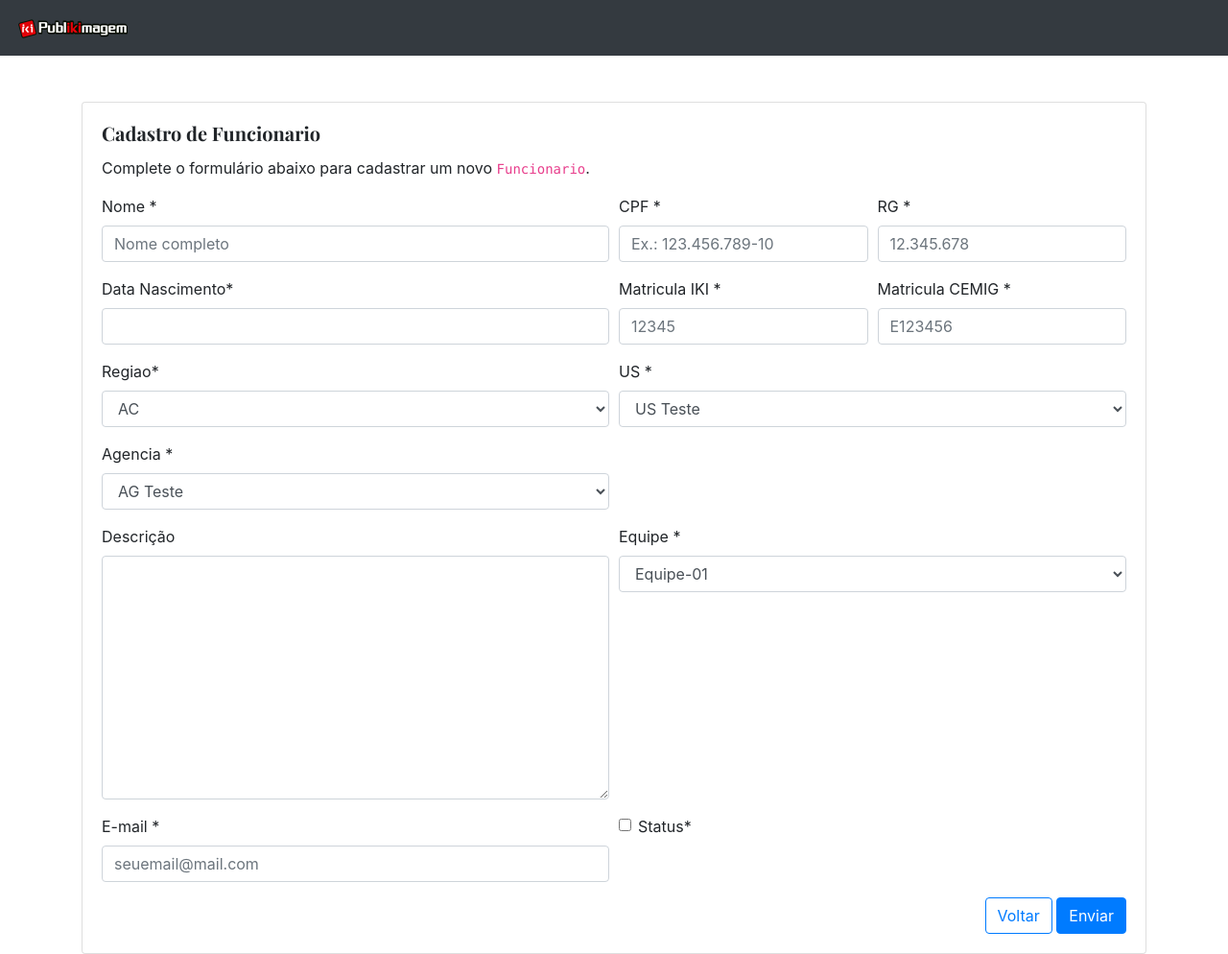
After one commit to peedrorickh/ApplicationIKI, a Django app: page /criar/funcionario/ in a window 1280 px wide. The commit adds this page. Shown: the whole page at 96% size. Run offline with Django 3.2, Linux system fonts and the light colour scheme; some libraries are stand-ins or nearby versions.

Commit message:
Forms-test

```diff
--- a/Application/settings.py
+++ b/Application/settings.py
@@ -73,6 +73,8 @@ TEMPLATES = [
     },
 ]
 
+CRISPY_TEMPLATE_PACK = 'bootstrap4'
+
 WSGI_APPLICATION = 'Application.wsgi.application'
 
 
--- /dev/null
+++ b/webApp/forms.py
@@ -0,0 +1,118 @@
+from django import forms
+from .models import Funcionario
+
+REGIAO = (
+    ('AC','AC'),
+    ('AL','AL'),
+    ('AP','AP'),
+    ('AM','AM'),
+    ('BA','BA'),
+    ('CE','CE'),
+    ('DF','DF')
+
+    )
+US = (
+    ('US','US Teste'),
+    ('US','US Teste'),
+    ('US','US Teste'),
+    ('US','US Teste'),
+    ('US','US Teste'),
+    ('US','US Teste'),
+    ('US','US Teste')
+)
+
+AGENCIA = (
+    ('AG','AG Teste'),
+    ('AG','AG Teste'),
+    ('AG','AG Teste'),
+    ('AG','AG Teste'),
+    ('AG','AG Teste'),
+    ('AG','AG Teste'),
+    ('AG','AG Teste')
+)
+EQUIPES = (
+    ('EQ','Equipe-01'),
+    ('EQ','Equipe-02'),
+    ('EQ','Equipe-03')
+)
+
+class FuncionarioForm(forms.ModelForm):
+    nome = forms.CharField(
+        label='Nome ',
+        widget=forms.TextInput(attrs={'placeholder': 'Nome completo'}))
+    cpf = forms.CharField(
+        max_length=11,
+        label='CPF ',
+        widget=forms.TextInput(attrs={'placeholder': 'Ex.: 123.456.789-10'}))
+    email = forms.EmailField(
+        label='E-mail ',
+        widget=forms.TextInput(attrs={'placeholder': 'seuemail@mail.com'}))
+    rg = forms.CharField(
+        required= True,
+        label='RG ',
+        widget=forms.TextInput(attrs={'placeholder': '12.345.678'})
+    )
+    dt_nascimento = forms.DateField(
+        label='Data Nascimento',
+        required=True,
+    )
+    matricula_iki = forms.CharField(
+        label='Matricula IKI ',
+        widget=forms.TextInput(attrs={'placeholder': '12345'})
+    )
+    matricula_cemig = forms.CharField(
+        label='Matricula CEMIG ',
+        max_length=7,
+        widget=forms.TextInput(attrs={'placeholder': 'E123456'})
+    )
+    regiao = forms.ChoiceField( choices=REGIAO
+    )
+
+    us = forms.ChoiceField(
+        label='US ',
+        choices=US,
+    )
+    agencia = forms.ChoiceField(
+        label='Agencia ',
+        choices=AGENCIA,
+    )
+    descricao = forms.CharField(
+        label='Descrição ',
+        widget=forms.Textarea,
+        required = False
+    )
+
+    equipe = forms.ChoiceField(
+        label='Equipe ',
+        choices=EQUIPES
+    )
+    dt_admissao = forms.DateField(
+        label='Data Admissão',
+        required=True,
+    )
+    status = forms.BooleanField(
+        label='Status'
+    )
+
+    class Meta:
+
+        model = Funcionario
+
+        fields = [
+
+            'nome',
+            'cpf',
+            'rg',
+            'dt_nascimento',
+            'matricula_iki',
+            'matricula_cemig',
+            'regiao',
+            'us',
+            'agencia',
+            'descricao',
+            'equipe',
+            'email',
+            'dt_admissao',
+            'funcao',
+            'status'
+        ]
--- a/webApp/models.py
+++ b/webApp/models.py
@@ -4,6 +4,7 @@ from django.utils import timezone
 from django.contrib.auth.models import User
 from djrichtextfield.models import RichTextField
 
+#Primeiro teste Models
 """
 #Model para atribuir Cargos
 class Cargo(models.Model):
@@ -57,6 +58,8 @@ class Post(models.Model):
 
 """
 
+#Segundo teste Models
+"""
 class Cargo(models.Model):
     funcao = models.CharField(max_length=20)
     descricao = models.TextField(max_length=50)
@@ -102,3 +105,85 @@ class Prova(models.Model):
 
         def __str__(self):
             return (str(self.aluno))
+"""
+
+#Terceito teste models
+
+class Funcionario(models.Model):
+    nome = models.CharField(max_length=50)
+    cpf = models.CharField(max_length=11)
+    rg = models.CharField(max_length=10)
+    dt_nascimento = models.DateField()
+    matricula_iki = models.CharField(max_length=5)
+    matricula_cemig = models.CharField(max_length=7)
+    regiao = models.CharField(max_length=30)
+    us = models.CharField(max_length=30)
+    agencia = models.CharField(max_length=30)
+    descricao = models.TextField(max_length=40)
+    equipe = models.CharField(max_length=9)
+    email = models.EmailField()
+    dt_admissao = models.DateField()
+    funcao = models.CharField(max_length=15)
+    status = models.BooleanField()
+
+    def __str__(self):
+        return self.nome
+
+class Controle(models.Model):
+    funcionario = models.CharField(max_length=50)
+    matricula = models.CharField(max_length=7)
+    pis = models.CharField(max_length=15)
+    dias_semana = models.IntegerField()
+    dias_pagar = models.IntegerField()
+    vale_transporte = models.BooleanField()
+    opcao = models.CharField(max_length=25)
+    tarifa_ida = models.DecimalField(max_digits=3, decimal_places=2)
+    tarifa_volta = models.DecimalField(max_digits=3, decimal_places=2)
+    total_dia = models.IntegerField()
+    saldo_mes = models.DecimalField(max_digits=3, decimal_places=2)
+    recarregar = models.BooleanField()
+    doc_pendente = models.BooleanField()
+    folha_ponto = models.BooleanField()
+    ferias_inicio = models.DateField()
+    termino_ferias = models.DateField()
+    ASO_periodico = models.BooleanField()
+    plano_saude = models.BooleanField()
+    plano_odonto = models.BooleanField()
+
+    def __str__(self):
+        return self.matricula
+
+class DadosBancarios(models.Model):
+    funcionario = models.CharField(max_length=50)
+    matricula = models.CharField(max_length=7)
+    bco_ag_d_sal = models.IntegerField()
+    cta_dep_sal = models.IntegerField()
+    salario = models.DecimalField(max_digits=5, decimal_places=2)
+    banco = models.CharField(max_length=25)
+    agencia = models.IntegerField()
+    conta = models.IntegerField()
+    operacao = models.IntegerField()
+    confirmado = models.BooleanField()
+    numero_card = models.IntegerField()
+
+    def __str__(self):
+        return self.matricula
+
+class Treinamento(models.Model):
+    titulo = models.CharField(max_length=25, null=False, blank=False, unique=True)
+    autor = models.ForeignKey(User, on_delete=models.SET_NULL, null=True)
+    resumo = RichTextField()
+    dt_publicacao = models.DateField(auto_now=True)
+    publicacao = RichTextField()
+
+    def __str__(self):
+        return self.titulo
+
+
+class Prova(models.Model):
+    nota = models.IntegerField()
+    titulo = models.ForeignKey(Treinamento, on_delete=models.SET_NULL, null=True)
+    aluno = models.ForeignKey(Funcionario,  on_delete=models.SET_NULL, null=True)
+
+    def __str__(self):
+        return (str(self.aluno))
--- /dev/null
+++ b/webApp/templates/cadastrar_funcionario.html
@@ -0,0 +1,55 @@
+{% extends "webApp/base.html" %}
+{% load crispy_forms_filters %}
+
+{% load crispy_forms_tags %}
+
+{% block title %}ApplicationIKI - Cadastrar Cliente{% endblock %}
+
+{% block content %}
+
+<div class="container mt-5">
+  <div class="row">
+    <div class="col-lg-12 col-md-12 col-sm-12 col-xs-12">
+      <div class="card">
+        <div class="card-body">
+          <h5 class="card-title">Cadastro de Funcionario</h5>
+            <p class="card-text">
+              Complete o formulário abaixo para cadastrar
+              um novo <code>Funcionario</code>.
+            </p>
+            <form method="post">
+              {% csrf_token %}
+              <div class="form-row">
+                    <div class="form-group col-md-6 mb-0">{{ form.nome|as_crispy_field }}</div>
+                    <div class="form-group col-md-3 mb-0">{{ form.cpf|as_crispy_field }}</div>
+                    <div class="form-group col-md-3 mb-0">{{ form.rg|as_crispy_field }}</div>
+              </div>
+                <div class="form-row">
+                    <div class="form-group col-md-6 mb-0">{{ form.dt_nascimento|as_crispy_field }}</div>
+                    <div class="form-group col-md-3 mb-0">{{ form.matricula_iki|as_crispy_field }}</div>
+                    <div class="form-group col-md-3 mb-0">{{ form.matricula_cemig|as_crispy_field }}</div>
+              </div>
+              <div class="form-row">
+                    <div class="form-group col-md-6 mb-0">{{ form.regiao|as_crispy_field }}</div>
+                    <div class="form-group col-md-6 mb-0">{{ form.us|as_crispy_field }}</div>
+                    <div class="form-group col-md-6 mb-0">{{ form.agencia|as_crispy_field }}</div>
+              </div>
+                <div class="form-row">
+                    <div class="form-group col-md-6 mb-0">{{ form.descricao|as_crispy_field }}</div>
+                    <div class="form-group col-md-6 mb-0">{{ form.equipe|as_crispy_field }}</div>
+                    <div class="form-group col-md-6 mb-0">{{ form.email|as_crispy_field }}</div>
+                    <div class="form-group col-md-6 mb-0">{{ form.status|as_crispy_field }}</div>
+              </div>
+
+              <div class="text-right">
+                <a href="{% url 'webApp:index' %}"
+                class="btn btn-outline-primary">Voltar</a>
+                <button type="submit" class="btn btn-primary">Enviar</button>
+              </div>
+            </form>
+        </div>
+      </div>
+    </div>
+  </div>
+</div>
+{% endblock %}
--- a/webApp/templates/webApp/base.html
+++ b/webApp/templates/webApp/base.html
@@ -67,7 +67,7 @@
                         Serviços
                   </a>
               <div class="dropdown-menu" aria-labelledby="navbarDropdown">
-                    <a class="dropdown-item" href="#">Cadastrar</a>
+                    <a class="dropdown-item" href="{% url 'webApp:cadastrar_funcionario' %}">Cadastrar</a>
                     <a class="dropdown-item" href="#">Another action</a>
                     <div class="dropdown-divider"></div>
                     <a class="dropdown-item" href="#">Something else here</a>
--- a/webApp/urls.py
+++ b/webApp/urls.py
@@ -1,7 +1,7 @@
 from django.urls import path
-from . import views
+#from . import views
 from django.conf.urls import url, include
-from .views import IndexTemplateView
+from .views import IndexTemplateView, cadastrar_funcionario
 from django.views.generic import RedirectView
 from django.conf.urls.static import static
 from django.conf import settings
@@ -12,8 +12,7 @@ app_name = 'webApp'
 urlpatterns = [
     path('logon/', RedirectView.as_view(url='/accounts/login/')),
     path('', IndexTemplateView.as_view(), name="index"),
-   # path('treinamento/', views.Treinamento, name='treinamento'),
     path('ckeditor', include('ckeditor_uploader.urls')),
-   # path('treinamentos/<int>=:treinamento_id>', views.treino),
+    path('criar/funcionario/', cadastrar_funcionario, name='cadastrar_funcionario')
 
 ]+ static(settings.MEDIA_URL, document_root=settings.MEDIA_ROOT)
--- a/webApp/views.py
+++ b/webApp/views.py
@@ -1,9 +1,11 @@
-from django.shortcuts import render
+from django.shortcuts import render, redirect
 from django.views.generic import TemplateView, View, ListView
 from django.contrib.auth.decorators import login_required
 from django.contrib.auth.mixins import LoginRequiredMixin
 import io
-from webApp.models import Treinamento
+
+from webApp.forms import FuncionarioForm
+from webApp.models import Funcionario
 # Create your views here.
 
 """
@@ -23,9 +25,33 @@ def treino(request, treinamento_id):
     return render(request, 'treinamento.html', {'treinamento': treinamento})
 """
 
-def resumo(request):
-        treinamento = Treinamento.objects.all()
-        return render(request, 'index.html', {'Treinamento' : treinamento})
+def cadastrar_funcionario(request):
+
+    form = FuncionarioForm()
+
+    if request.method == 'POST':
+        form = FuncionarioForm(request.POST)
+
+        if(form.is_valid()):
+            post_nome = form.cleaned_data['nome']
+            post_cpf = form.cleaned_data['cpf']
+            post_rg = form.cleaned_data['rg']
+            post_dt_nascimento = form.cleaned_data['dt_nascimento']
+            post_matricula_iki = form.cleaned_data['matricula_iki']
+            func_name = form.cleaned_data['matricula_cemig']
+            func_name = form.cleaned_data['regiao']
+            func_name = form.cleaned_data['us']
+            func_name = form.cleaned_data['agencia']
+            func_name = form.cleaned_data['descricao']
+            func_name = form.cleaned_data['equipe']
+            func_name = form.cleaned_data['email']
+            func_name = form.cleaned_data['dt_admissao']
+            func_name = form.cleaned_data['funcao']
+            func_name = form.cleaned_data['status']
+
+        form.save()
+        return redirect('webApp:index')
+    return render(request, 'cadastrar_funcionario.html', {'form': form})
 
 class IndexTemplateView(LoginRequiredMixin, TemplateView):
     template_name = 'index.html'
```
Also changed, not shown: webApp/admin.py (+4 -3 lines), webApp/migrations/0001_initial.py, webApp/migrations/0002_auto_20200625_0910.py (deleted), webApp/migrations/0003_auto_20200625_0953.py (deleted).
